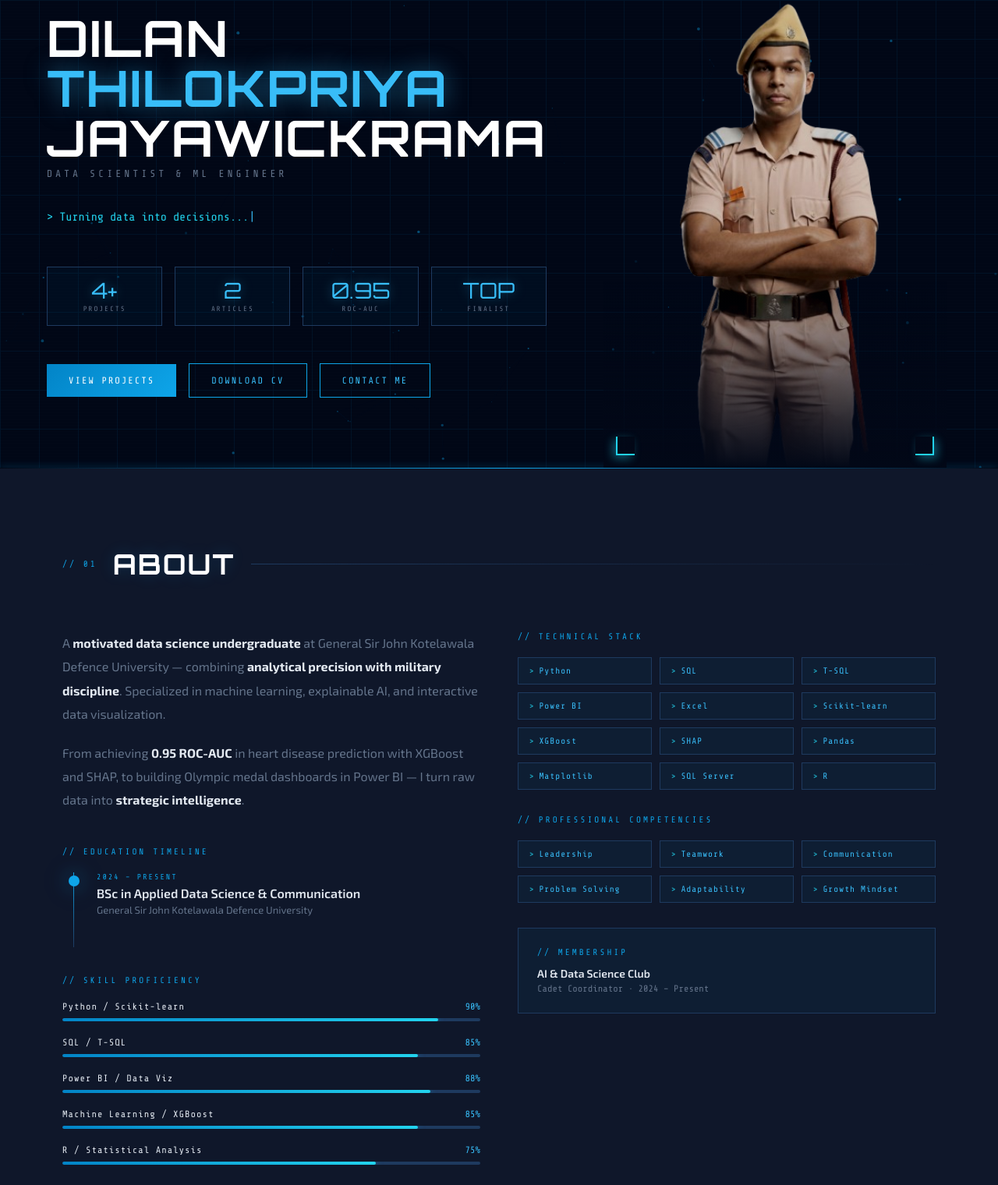
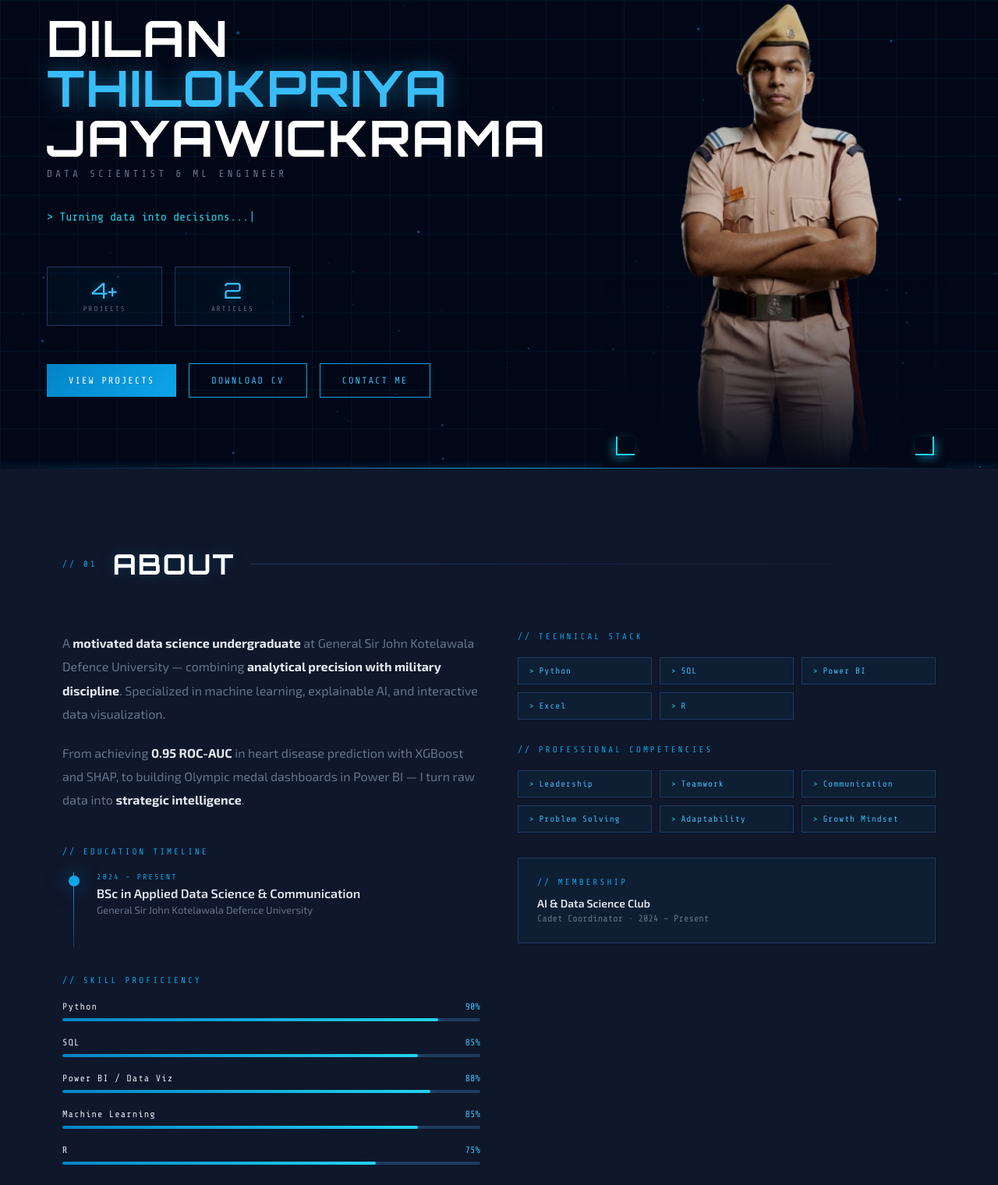
Before and after one commit to THILOKPRIYA/Portfolio, a plain HTML site: page index.html in a window 1280 px wide. Shown: the part 200-1720 px from the top of the page at 78% size. Drawn offline with nearby package versions, Linux system fonts and the light colour scheme.

Commit message:
Remove unused statistic boxes and skills from index.html
Removed several statistic boxes and skill chips from the HTML.

```diff
--- a/index.html
+++ b/index.html
@@ -1175,19 +1175,11 @@
           <div class="stat-num">2</div>
           <div class="stat-label">Articles</div>
         </div>
-        <div class="stat-box">
-          <div class="stat-num">0.95</div>
-          <div class="stat-label">ROC-AUC</div>
-        </div>
-        <div class="stat-box">
-          <div class="stat-num">TOP</div>
-          <div class="stat-label">Finalist</div>
-        </div>
       </div>
 
       <div class="cta-row" style="animation-delay:0.8s;">
         <button class="btn-primary" onclick="scrollTo2('projects')">View Projects</button>
-        <a href="CV.pdf" download="CV" style="text-decoration: none;">
+        <a href="cv.pdf" download="CV.pdf" style="text-decoration: none;">
           <button class="btn-outline">Download CV</button>
         </a>
         <button class="btn-outline" onclick="scrollTo2('contact')">Contact Me</button>
@@ -1244,14 +1236,14 @@
             <div class="section-num" style="margin-bottom:20px;">// SKILL PROFICIENCY</div>
             <div class="prog-list" id="progList">
               <div class="prog-item">
-                <div class="prog-header"><span class="prog-name">Python / Scikit-learn</span><span
+                <div class="prog-header"><span class="prog-name">Python </span><span
                     class="prog-val">90%</span></div>
                 <div class="prog-track">
                   <div class="prog-fill" data-w="90"></div>
                 </div>
               </div>
               <div class="prog-item">
-                <div class="prog-header"><span class="prog-name">SQL / T-SQL</span><span class="prog-val">85%</span>
+                <div class="prog-header"><span class="prog-name">SQL </span><span class="prog-val">85%</span>
                 </div>
                 <div class="prog-track">
                   <div class="prog-fill" data-w="85"></div>
@@ -1265,14 +1257,14 @@
                 </div>
               </div>
               <div class="prog-item">
-                <div class="prog-header"><span class="prog-name">Machine Learning / XGBoost</span><span
+                <div class="prog-header"><span class="prog-name">Machine Learning </span><span
                     class="prog-val">85%</span></div>
                 <div class="prog-track">
                   <div class="prog-fill" data-w="85"></div>
                 </div>
               </div>
               <div class="prog-item">
-                <div class="prog-header"><span class="prog-name">R / Statistical Analysis</span><span
+                <div class="prog-header"><span class="prog-name">R </span><span
                     class="prog-val">75%</span></div>
                 <div class="prog-track">
                   <div class="prog-fill" data-w="75"></div>
@@ -1287,15 +1279,8 @@
           <div class="skills-wrap">
             <div class="skill-chip">Python</div>
             <div class="skill-chip">SQL</div>
-            <div class="skill-chip">T-SQL</div>
             <div class="skill-chip">Power BI</div>
             <div class="skill-chip">Excel</div>
-            <div class="skill-chip">Scikit-learn</div>
-            <div class="skill-chip">XGBoost</div>
-            <div class="skill-chip">SHAP</div>
-            <div class="skill-chip">Pandas</div>
-            <div class="skill-chip">Matplotlib</div>
-            <div class="skill-chip">SQL Server</div>
             <div class="skill-chip">R</div>
           </div>
           <div style="margin-top:32px;">
```
